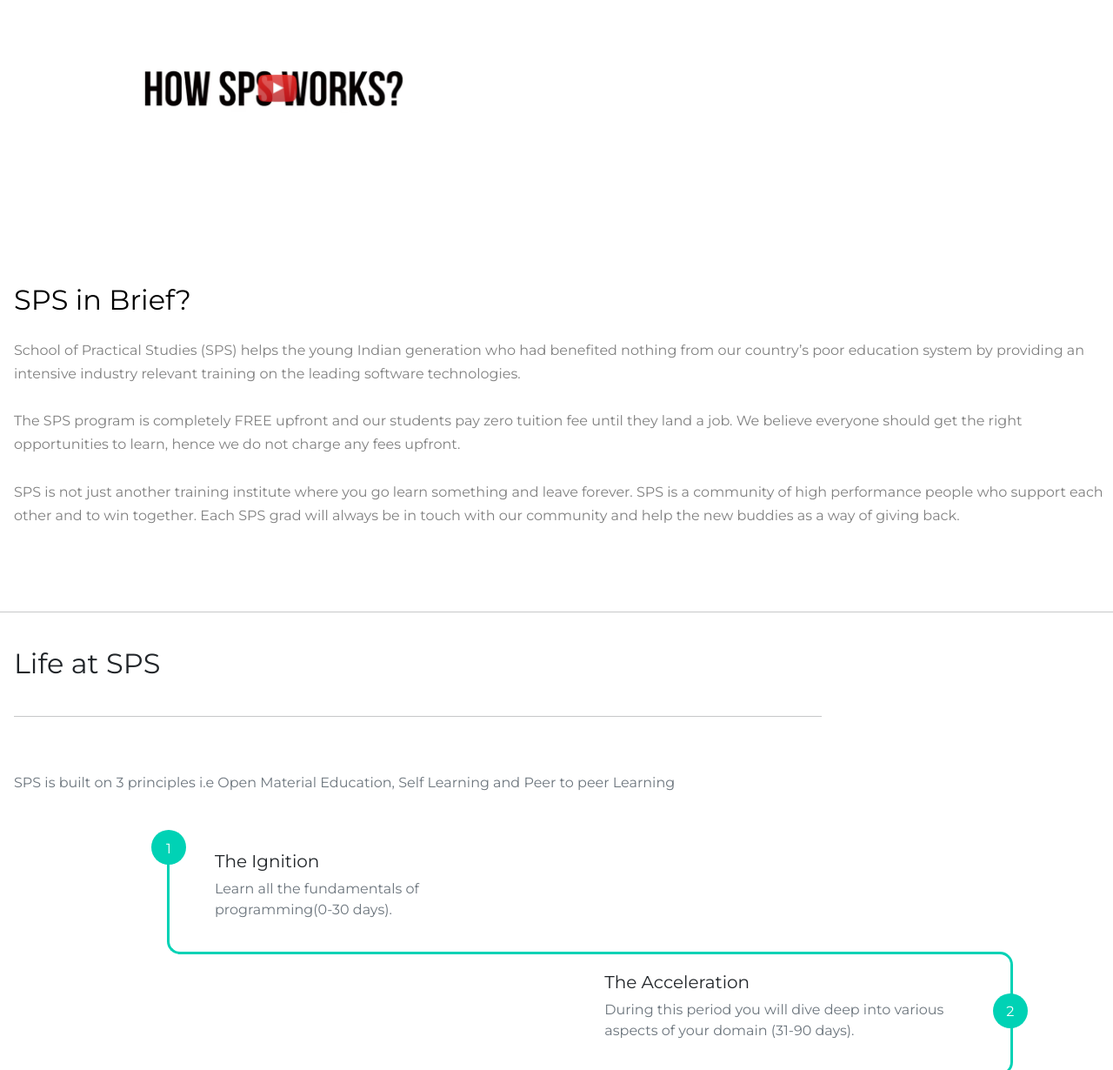
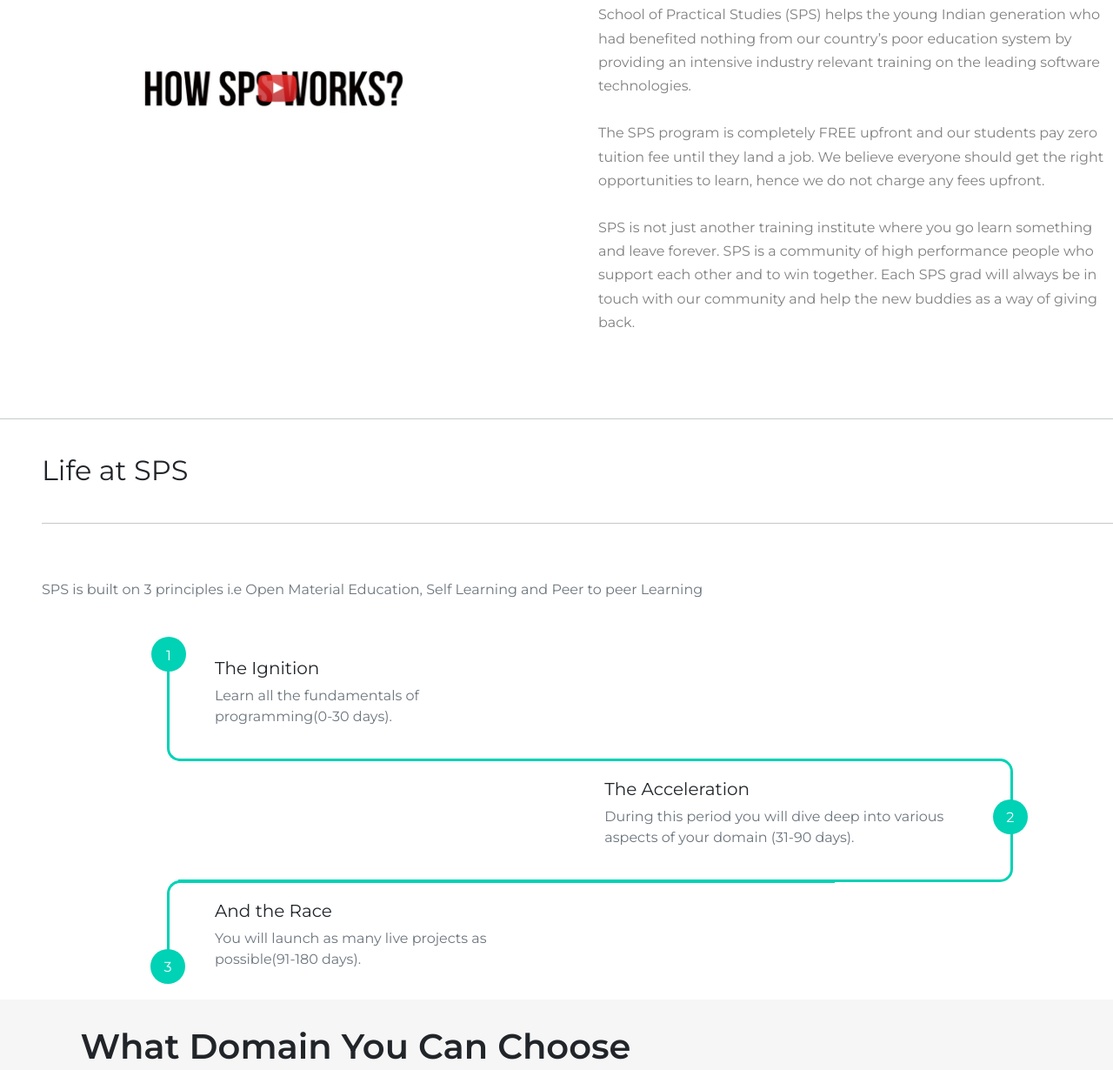
Before and after one commit to jaseel-babu/SPS, a plain HTML site: page index.html in a window 1280 px wide. Shown: the part 1087-2317 px from the top of the page at 87% size. Drawn offline with nearby package versions, Linux system fonts and the light colour scheme.

Commit message:
final-final

```diff
--- a/index.html
+++ b/index.html
@@ -46,7 +46,7 @@
             <img id="thumbnail" src="images/whats_sps.png" alt="" onclick="video()">
           </div>
         </div>
-        <div class="text_area col-12 col-md-6  ms-3 text-black mt-md-5  align-items-center " style="width: fit-content;">
+        <div class="text_area col-12 col-md-6  ps-5 text-black mt-md-5  align-items-center " style="width: fit-content;">
           <h2>No Tution Fee<br>Upfront,<br>Pay Only When<br>
             You Earn.</h2>
           <p class="mb-3">From Zero to a high paid Software Engineer in 180 <br> days.</p>
@@ -98,7 +98,7 @@
 
     </div>
     <div class="cotainer">
-      <div class="row " >
+      <div class=" row" >
 
         <div class="col-md-6 col-12 ">
           <div class="ratio ratio-16x9">
@@ -109,7 +109,7 @@
               style="display: none; " allowfullscreen></iframe>
           </div>
         </div>
-        <div class="brief col-12 col-md-5 ms-3  text-black mt-md-5" style="width: fit-content;">
+        <div class="brief col-12 col-md-6 ps-5 pt-3 text-black ">
           <h2 >SPS in Brief?
           </h2>
           <p class="mb-4 mt-4">School of Practical Studies (SPS) helps the young Indian generation
@@ -136,9 +136,9 @@
 
     <!-- life at sps  -->
     <section >
-      <div class="ms-3 " style="display: flex; flex-wrap: wrap; width: fit-content;">
+      <div class="ps-5 " style="display: flex; flex-wrap: wrap; ">
 
-          <div class="col-12 ">
+          <div class="col-12 w-100">
             <h2 class="title-text pt-4 pb-4" >Life at SPS</h2>
             <hr    margin: 0rem 0;>
           </div>
```
